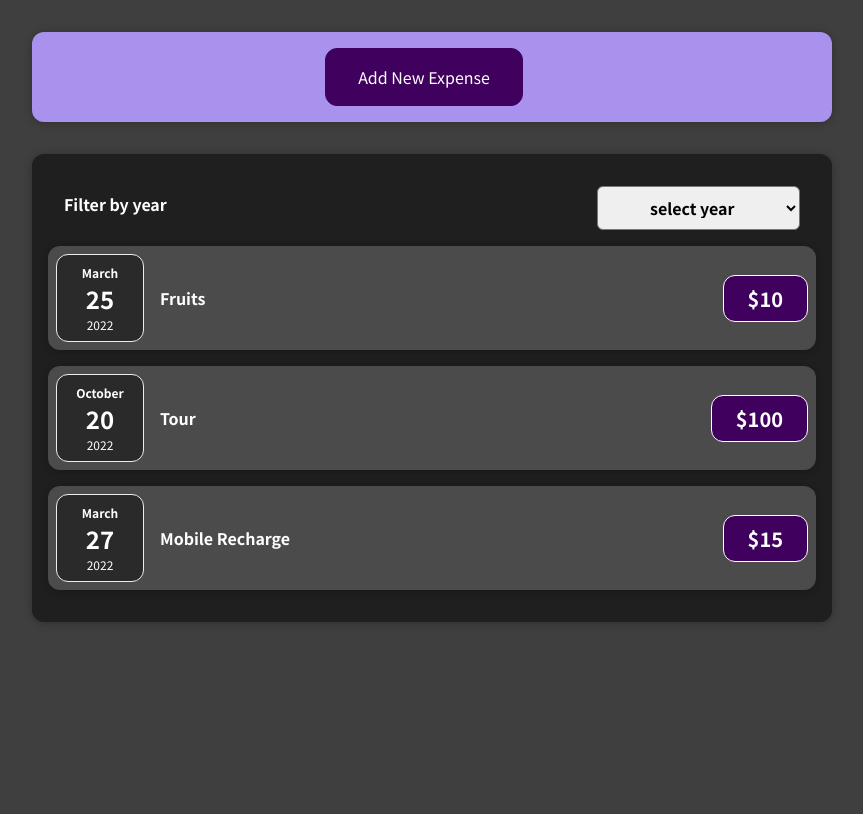
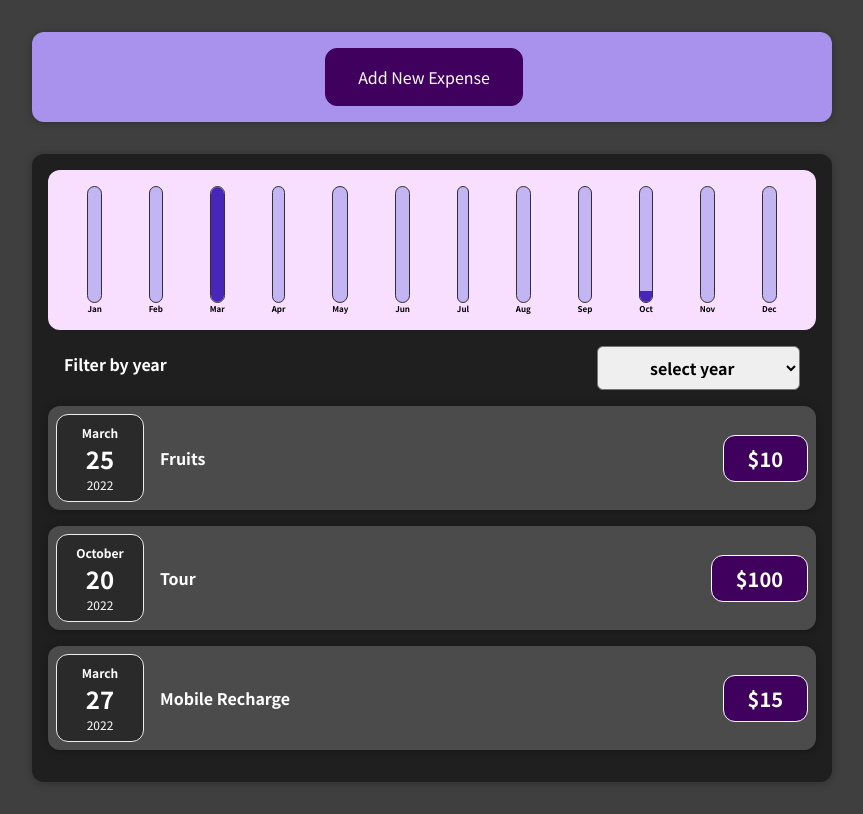
Before and after one commit to krishnaSarkar5/expense_tracker, a React (Create React App) app: page / in a window 1280 px wide. Shown: the whole page, without its empty margins (208-1071 px from the left). Built offline with nearby package versions, Linux system fonts and the light colour scheme.

Commit message:
chart added

```diff
--- /dev/null
+++ b/src/components/Chart/Chart.css
@@ -0,0 +1,9 @@
+.chart {
+    padding: 1rem;
+    border-radius: 12px;
+    background-color: #f8dfff;
+    text-align: center;
+    display: flex;
+    justify-content: space-around;
+    height: 10rem;
+  }
--- /dev/null
+++ b/src/components/Chart/Chart.jsx
@@ -0,0 +1,25 @@
+import React from 'react';
+import ChartBar from './ChartBar';
+import './Chart.css'
+
+
+const Chart = (props) => {
+
+   let valueArray = props.dataPoints.map( expense=>expense.value )
+
+    let maximumValue = Math.max(...valueArray)  // max method takes input like Math.max(1,3,2)    o/p = 3
+
+  return (
+    <div className='chart'>
+        {props.dataPoints.map( datapoint=>
+        <ChartBar
+            key={datapoint.lable}
+            value={datapoint.value}
+            maxValue={maximumValue}
+            lable={datapoint.lable}
+        />)}
+    </div>
+  )
+}
+
+export default Chart
--- /dev/null
+++ b/src/components/Chart/ChartBar.css
@@ -0,0 +1,30 @@
+.chart-bar {
+    height: 100%;
+    display: flex;
+    flex-direction: column;
+    align-items: center;
+  }
+
+  .chart-bar__inner {
+    height: 100%;
+    width: 100%;
+    border: 1px solid #313131;
+    border-radius: 12px;
+    background-color: #c3b4f3;
+    overflow: hidden;
+    display: flex;
+    flex-direction: column;
+    justify-content: flex-end;
+  }
+
+  .chart-bar__fill {
+    background-color: #4826b9;
+    width: 100%;
+    transition: all 0.3s ease-out;
+  }
+
+  .chart-bar__label {
+    font-weight: bold;
+    font-size: 0.5rem;
+    text-align: center;
+  }
--- /dev/null
+++ b/src/components/Chart/ChartBar.jsx
@@ -0,0 +1,26 @@
+import React from 'react'
+import './ChartBar.css'
+
+const ChartBar = (props) => {
+
+    let fillBarHeight = '0%';
+
+    if(props.value>0){
+        fillBarHeight = Math.round( (props.value / props.maxValue) * 100) + "%";
+    }
+
+
+    console.log(props.value)
+
+
+  return (
+    <div className='chart-bar'>
+        <div className='chart-bar__inner'>
+            <div className='chart-bar__fill' style={{height:fillBarHeight}}></div>
+        </div>
+        <div className='chart-bar__label'>{props.lable}</div>
+    </div>
+  )
+}
+
+export default ChartBar
--- /dev/null
+++ b/src/components/expense/ExpenseChart.jsx
@@ -0,0 +1,41 @@
+import React from 'react'
+import Chart from '../Chart/Chart';
+
+const ExpenseChart = (props) => {
+
+    const dataPoints = [
+        {lable:"Jan",value: 0},
+        {lable:"Feb",value: 0},
+        {lable:"Mar",value: 0},
+        {lable:"Apr",value: 0},
+        {lable:"May",value: 0},
+        {lable:"Jun",value: 0},
+        {lable:"Jul",value: 0},
+        {lable:"Aug",value: 0},
+        {lable:"Sep",value: 0},
+        {lable:"Oct",value: 0},
+        {lable:"Nov",value: 0},
+        {lable:"Dec",value: 0}
+    ]
+
+    for(let i=0 ;i < props.items.length ;i++){
+       let monthVal =  props.items[i].date.getMonth(); // 0=> January, 11=>December
+        dataPoints[monthVal].value +=props.items[i].price;
+    }
+
+    // for(let expense in props.items){
+    //     console.log(expense);
+    //    let monthVal =  expense.date.getMonth(); // 0=> January, 11=>December
+    //     dataPoints[monthVal].value +=expense.price;
+    // }
+
+
+
+  return (
+    <div>
+        <Chart dataPoints={dataPoints}/>
+    </div>
+  )
+}
+
+export default ExpenseChart
--- a/src/components/expense/Expenses.jsx
+++ b/src/components/expense/Expenses.jsx
@@ -4,6 +4,7 @@ import './Expences.css'
 import Card from '../UI/Card'
 import ExpenseFilter from './ExpenseFilter'
 import ExpenseList from './ExpenseList'
+import ExpenseChart from './ExpenseChart'
 
 const Expenses = (props) => {
 
@@ -21,6 +22,8 @@ const Expenses = (props) => {
     <>
     <Card className='expenses'>
 
+      <ExpenseChart items={filteredExpenses} />
+
       <ExpenseFilter onFilterSelected={handleFilter} selected={filterSelected} years={uniqueYears}/>
 
       <ExpenseList items ={filteredExpenses}/>
```
